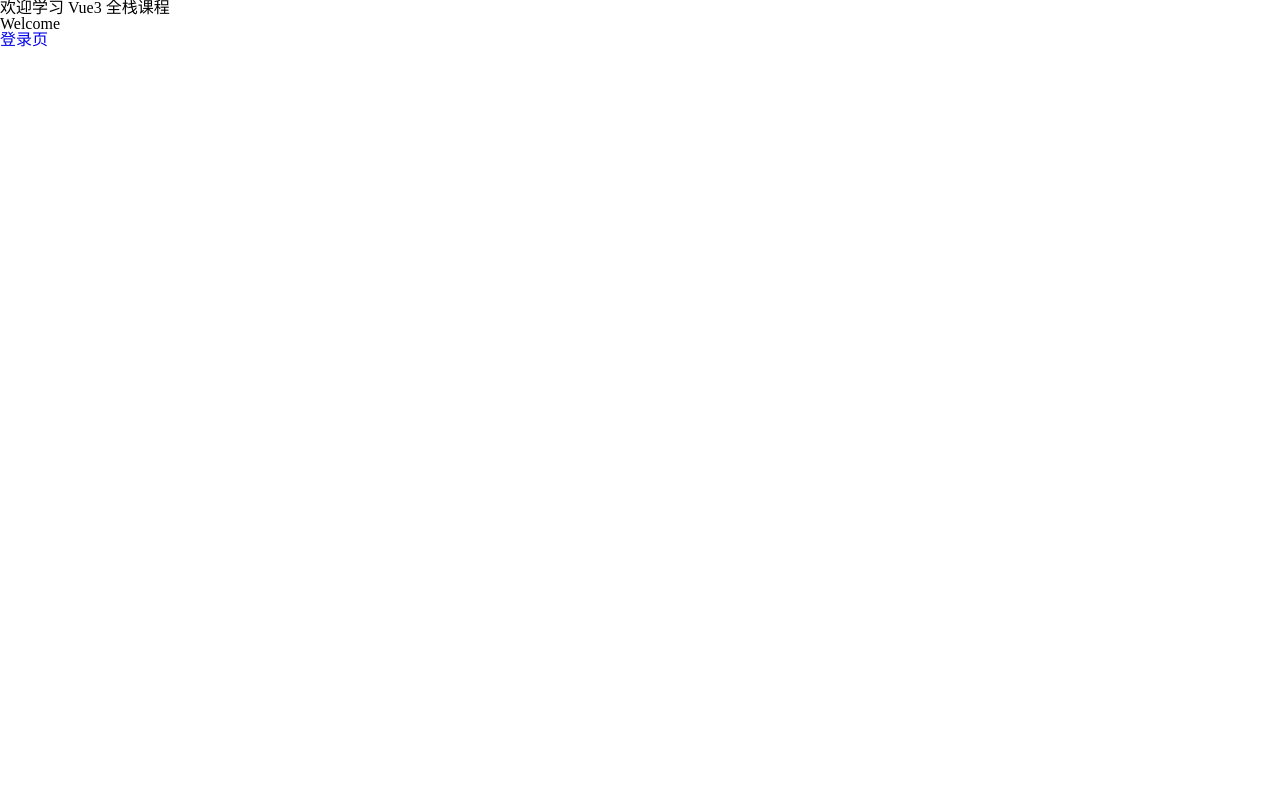
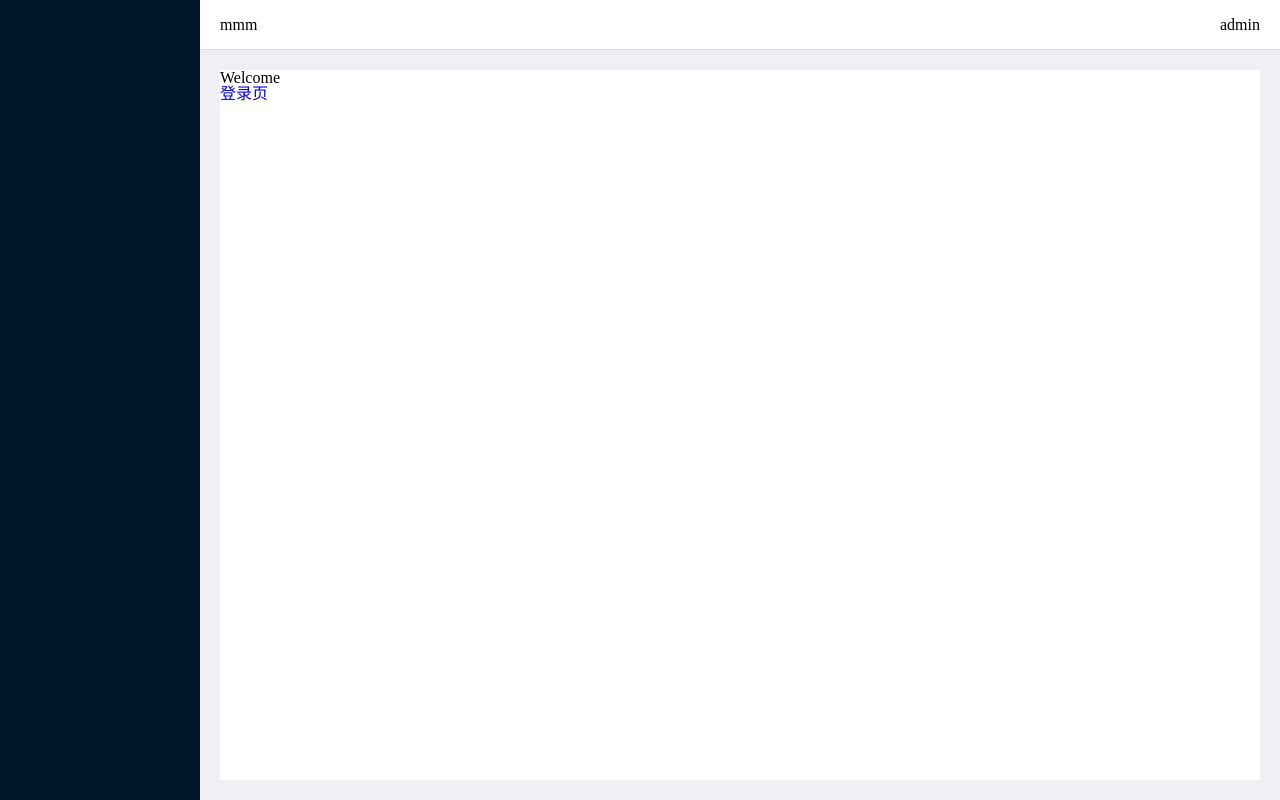
Before and after one commit to vinkin92/manager-fe, a Vue app: page /#/welcome in a window 1280 px wide. Built offline with nearby package versions, Linux system fonts and the light colour scheme.

Commit message:
页面基本框架

```diff
--- a/src/components/Home.vue
+++ b/src/components/Home.vue
@@ -5,8 +5,54 @@
 </script>
 
 <template>
-  <h1>欢迎学习 Vue3 全栈课程</h1>
-  <router-view></router-view>
+  <div class="basic-layout">
+    <div class="nav-side">
+      <div class="logo">
+      </div>
+    </div>
+    <div class="content-right">
+      <div class="nav-top">
+        <div class="bread">mmm</div>
+        <div class="user-info">admin</div>
+      </div>
+      <div class="wrapper">
+        <div class="main-page"><router-view></router-view></div>
+      </div>
+    </div>
+  </div>
 </template>
 
-<style scoped></style>
+<style lang="scss">
+.basic-layout{
+  position: relative;
+  .nav-side{
+    position:fixed;
+    width:200px;
+    height:100vh;
+    background-color: #001529;
+    color:#fff;
+    overflow-y: auto;
+    transition: width 0.5s;
+  }
+  .content-right{
+    margin-left: 200px;
+    .nav-top{
+      height: 50px;
+      line-height: 50px;
+      display: flex;
+      justify-content: space-between;
+      border-bottom: 1px solid #ddd;
+      padding: 0 20px;
+    }
+    .wrapper{
+      background-color: #eef0f3;
+      padding: 20px;
+      height:calc(100vh - 50px);
+      .main-page{
+        background-color: #fff;
+        height:100%;
+      }
+    }
+  }
+}
+</style>
```
